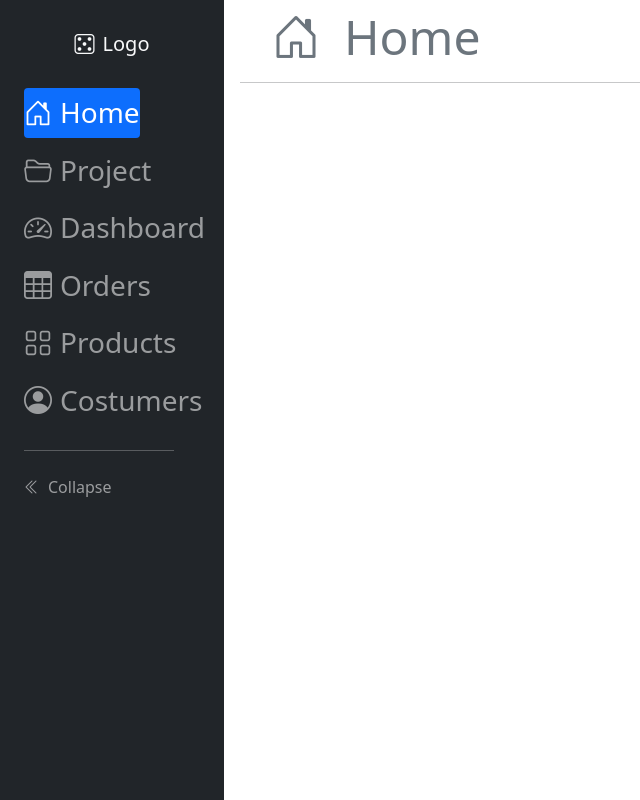
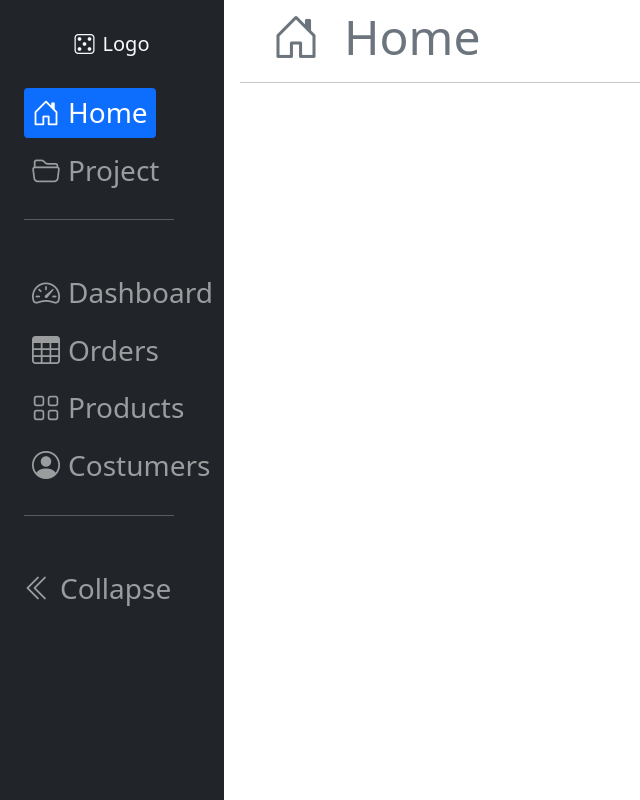
Before and after one commit to fstipo/admin-panel, a React (Create React App) app: page / in a window 1280 px wide. Shown: the whole page, without its empty margins (0-640 px from the left). Built offline with nearby package versions, Linux system fonts and the light colour scheme.

Commit message:
sidebar almost perfect

```diff
--- a/src/components/Navigation/Sidebar.js
+++ b/src/components/Navigation/Sidebar.js
@@ -1,4 +1,5 @@
 import React from 'react';
+import { Link } from 'react-router-dom';
 import '../../App.css';
 import NavigationLink from '../UI/NavigationLink';
 
@@ -13,18 +14,18 @@ const Sidebar = () => {
     <div className="section__navigation col bg-dark">
       <nav className="navbar-dark pt-4 d-flex flex-column">
         <div className="d-flex navigation__logo--box m-auto mb-4 text-danger">
-          <a
+          <Link
             className="navigation__logo--text navbar-brand d-inline-block m-auto text-light "
-            href="/"
+            to="/"
           >
             <i className="bi bi-dice-5" role="img" aria-label="dice-5"></i>
             <span className="navigation__link-title ms-2">Logo</span>
-          </a>
+          </Link>
         </div>
-        <ul className="navigation__box navbar-nav d-flex flex-column nav-pills">
+        <ul className="navigation__box navbar-nav d-flex flex-column nav-pills ">
           <NavigationLink title="Home" icon="house-door" to="/" />
           <NavigationLink title="Project" icon="folder2-open" to="/projects" />
-          {/* <hr className="text-white border-2 w-75 mb-5" /> */}
+          <hr className="text-white border-2 w-75 mb-5" />
           <NavigationLink
             title="Dashboard"
             icon="speedometer2"
@@ -37,14 +38,14 @@ const Sidebar = () => {
             icon="person-circle"
             to="/costumers"
           />
-          <hr className="text-white border-2 w-75" />
+          <hr className="text-white border-2 w-75 mb-5" />
           <button
-            className="btn navigation__collapse-button nav-link"
+            className="navigation__collapse-button nav-link"
             type="button"
             onClick={collapseNavbarHandler}
           >
-            <i className="bi bi-chevron-double-left"></i>
-            <span className="navigation__link-title ms-2">Collapse</span>
+            <i className="bi bi-chevron-double-left h3"></i>
+            <span className="navigation__link-title ms-2 h3">Collapse</span>
           </button>
         </ul>
       </nav>
--- a/src/components/UI/NavigationLink.js
+++ b/src/components/UI/NavigationLink.js
@@ -5,7 +5,7 @@ import '../../App.css';
 const NavigationLink = ({ icon, title, to }) => {
   return (
     <li className="nav-item h3">
-      <NavLink className="nav-link" to={to}>
+      <NavLink className="nav-link px-2 d-block" to={to}>
         <i className={`bi bi-${icon}`}></i>
         <span className="navigation__link-title ms-2">{title}</span>
       </NavLink>
```
